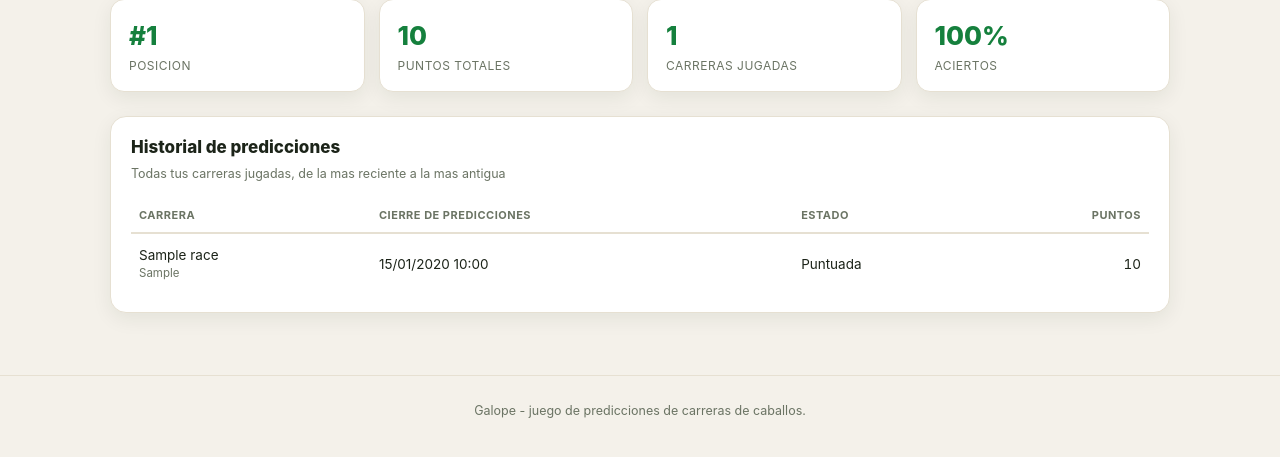
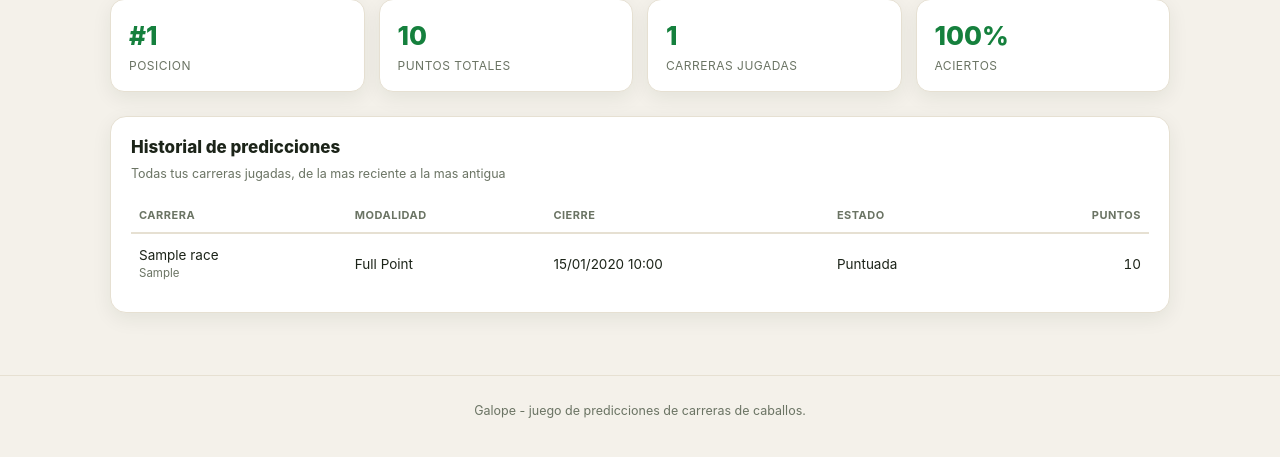
Before and after one commit to silvermoon8902/Galope, a PHP site: page /profile in a window 1280 px wide. Shown: the part 169-626 px from the top of the page. Run offline with PHP 8.4, Linux system fonts and the light colour scheme; the visitor is signed in with stand-in values (Sample User, id 1); tables that the repository leaves empty hold one stand-in row (values such as "Sample post").

Commit message:
Update views/player/profile.php

```diff
--- a/views/player/profile.php
+++ b/views/player/profile.php
@@ -14,7 +14,7 @@
   <?php if ($history): ?>
     <table class="table">
       <thead>
-        <tr><th>Carrera</th><th>Cierre de predicciones</th><th>Estado</th><th class="num">Puntos</th></tr>
+        <tr><th>Carrera</th><th>Modalidad</th><th>Cierre</th><th>Estado</th><th class="num">Puntos</th></tr>
       </thead>
       <tbody>
         <?php foreach ($history as $h): ?>
@@ -23,6 +23,7 @@
               <a href="<?= e(base('/race?id=' . $h['race_id'])) ?>"><?= e($h['race_name']) ?></a>
               <small><?= e($h['racetrack']) ?></small>
             </td>
+            <td><?= e(Scoring::modeLabel((string) $h['mode'])) ?></td>
             <td><?= e(fmt_dt($h['predictions_close_at'])) ?></td>
             <td>
               <?php if ($h['points_awarded'] !== null): ?>
```
